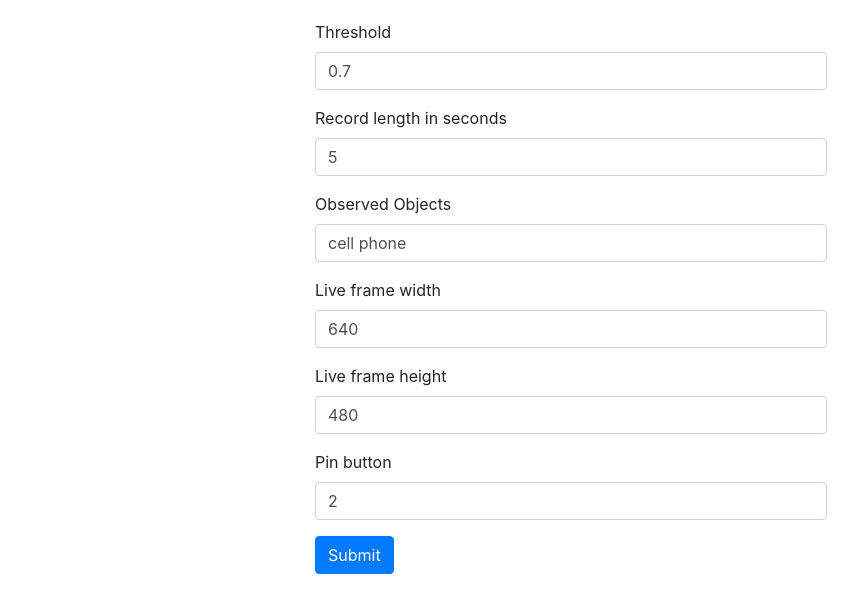
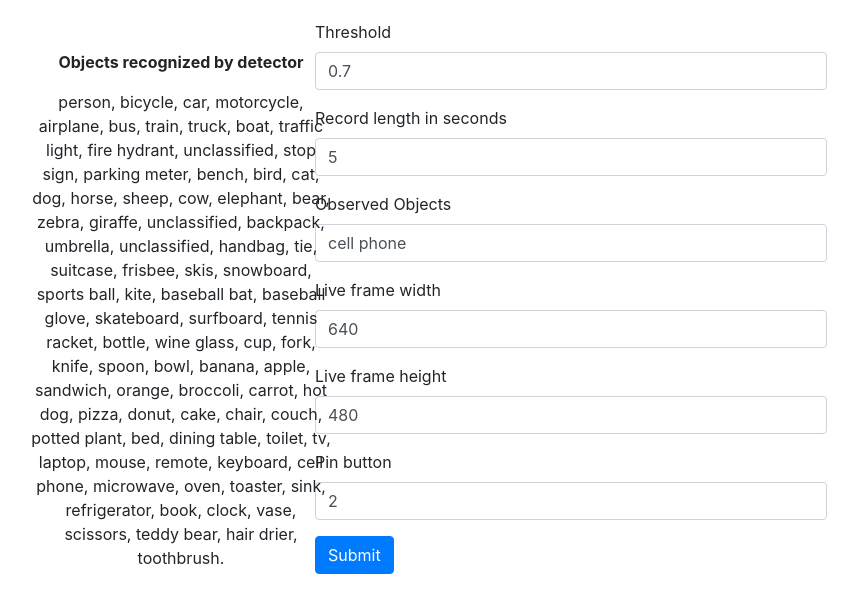
Before and after one commit to jmysliv/smart-monitoring, a Flask app: page /configuration in a window 1280 px wide. Shown: the part 56-669 px from the top of the page, without its empty margins (69-927 px from the left). Run offline with Flask 2, Linux system fonts and the light colour scheme; some libraries are stand-ins or nearby versions.

Commit message:
Added objects recognized by detector

```diff
--- a/static/css/conf/style.css
+++ b/static/css/conf/style.css
@@ -13,3 +13,9 @@
     margin-left: 30%;
     margin-top: 20px;
 }
+
+.objects {
+    position: absolute;
+    left: 20px;
+    top: 100px;
+}
--- a/templates/configuration/index.html
+++ b/templates/configuration/index.html
@@ -42,6 +42,93 @@
       </ul>
     </div>
   </nav>
+
+  <div style="position: absolute; width: 300px; left: 100px; text-align: center; margin-top: 50px;">
+    <p style="font-weight: bold;">Objects recognized by detector</p>
+    <span>person,</span>
+    <span>bicycle,</span>
+    <span>car,</span>
+    <span>motorcycle,</span>
+    <span>airplane,</span>
+    <span>bus,</span>
+    <span>train,</span>
+    <span>truck,</span>
+    <span>boat,</span>
+    <span>traffic light,</span>
+    <span>fire hydrant,</span>
+    <span>unclassified,</span>
+    <span>stop sign,</span>
+    <span>parking meter,</span>
+    <span>bench,</span>
+    <span>bird,</span>
+    <span>cat,</span>
+    <span>dog,</span>
+    <span>horse,</span>
+    <span>sheep,</span>
+    <span>cow,</span>
+    <span>elephant,</span>
+    <span>bear,</span>
+    <span>zebra,</span>
+    <span>giraffe,</span>
+    <span>unclassified,</span>
+    <span>backpack,</span>
+    <span>umbrella,</span>
+    <span>unclassified,</span>
+    <span>handbag,</span>
+    <span>tie,</span>
+    <span>suitcase,</span>
+    <span>frisbee,</span>
+    <span>skis,</span>
+    <span>snowboard,</span>
+    <span>sports ball,</span>
+    <span>kite,</span>
+    <span>baseball bat,</span>
+    <span>baseball glove,</span>
+    <span>skateboard,</span>
+    <span>surfboard,</span>
+    <span>tennis racket,</span>
+    <span>bottle,</span>
+    <span>wine glass,</span>
+    <span>cup,</span>
+    <span>fork,</span>
+    <span>knife,</span>
+    <span>spoon,</span>
+    <span>bowl,</span>
+    <span>banana,</span>
+    <span>apple,</span>
+    <span>sandwich,</span>
+    <span>orange,</span>
+    <span>broccoli,</span>
+    <span>carrot,</span>
+    <span>hot dog,</span>
+    <span>pizza,</span>
+    <span>donut,</span>
+    <span>cake,</span>
+    <span>chair,</span>
+    <span>couch,</span>
+    <span>potted plant,</span>
+    <span>bed,</span>
+    <span>dining table,</span>
+    <span>toilet,</span>
+    <span>tv,</span>
+    <span>laptop,</span>
+    <span>mouse,</span>
+    <span>remote,</span>
+    <span>keyboard,</span>
+    <span>cell phone,</span>
+    <span>microwave,</span>
+    <span>oven,</span>
+    <span>toaster,</span>
+    <span>sink,</span>
+    <span>refrigerator,</span>
+    <span>book,</span>
+    <span>clock,</span>
+    <span>vase,</span>
+    <span>scissors,</span>
+    <span>teddy bear,</span>
+    <span>hair drier,</span>
+    <span>toothbrush.</span>
+  </div>
 
   <div class="config-form">
     <div class="form-group">
```
